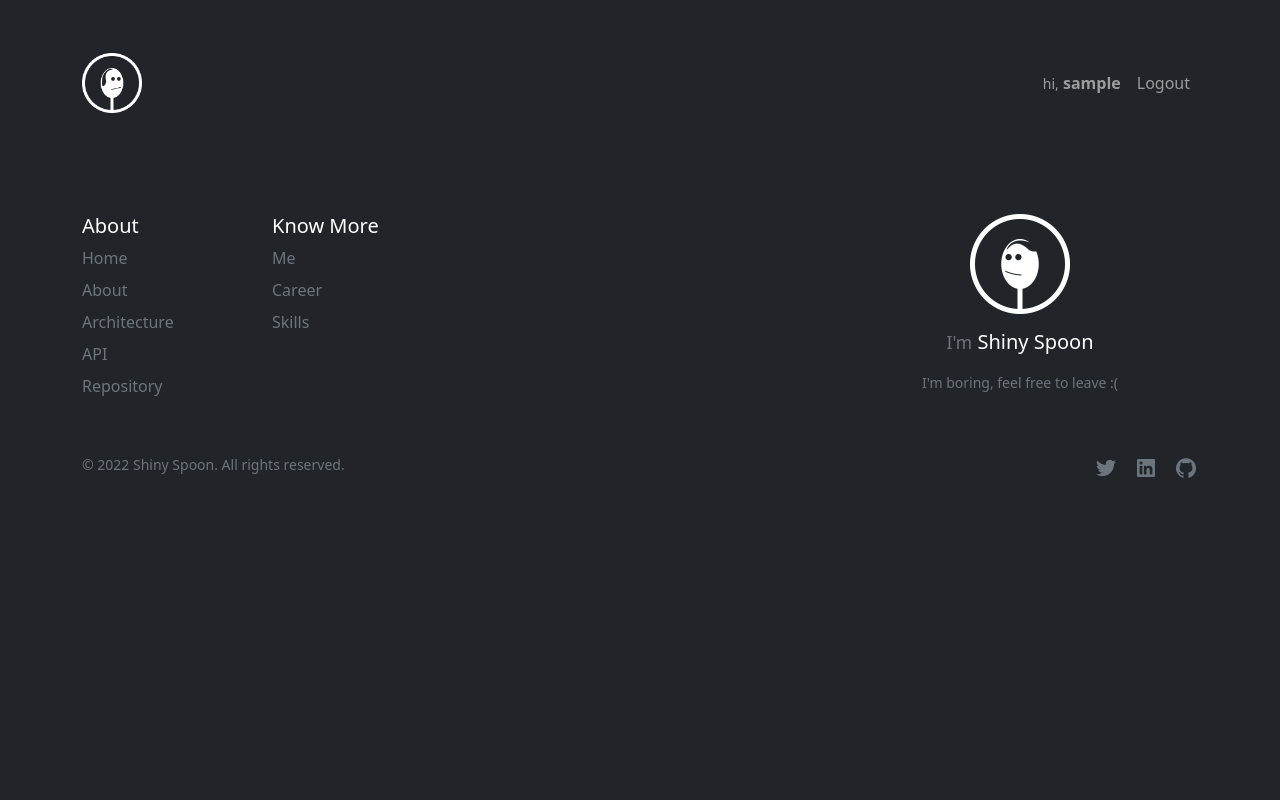
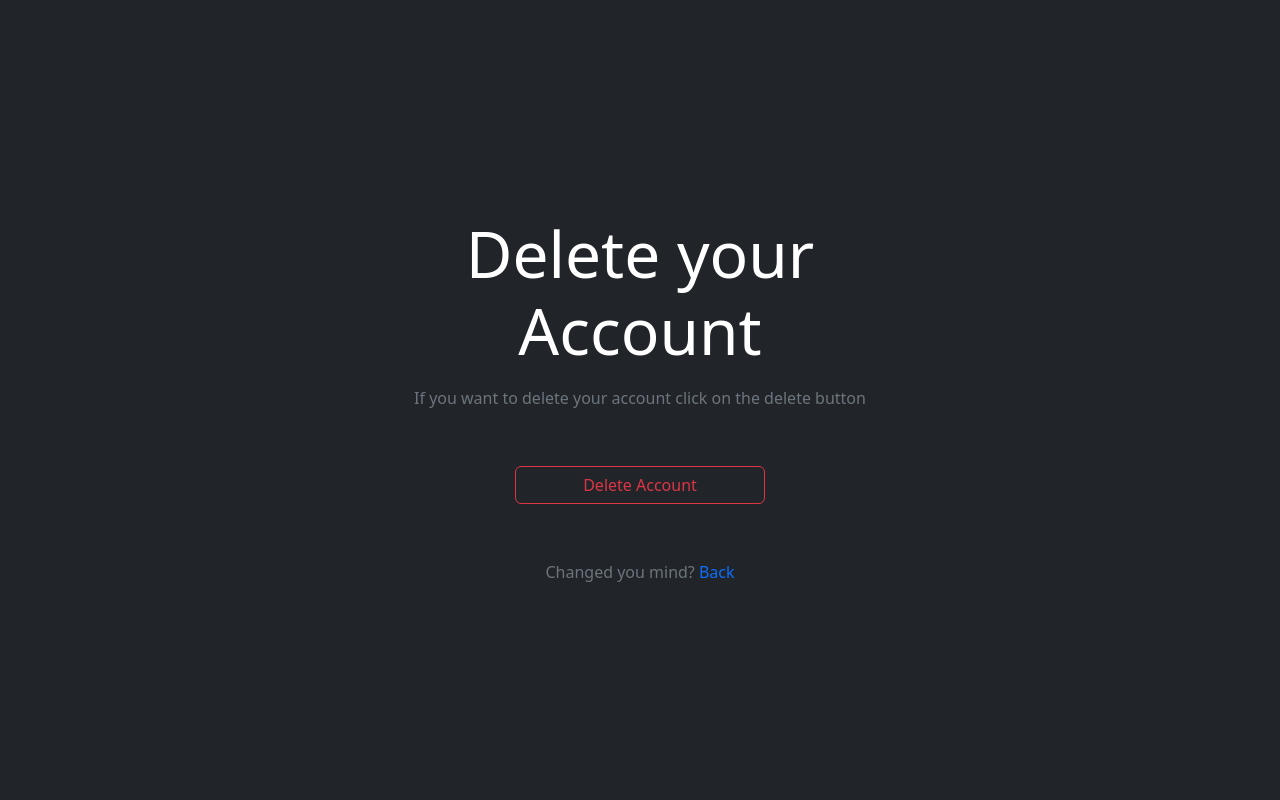
Before and after one commit to ary-na/shiny-spoon, a Flask app: page /delete-account in a window 1280 px wide. Run offline with Flask 2, Linux system fonts and the light colour scheme; the visitor is signed in with stand-in values (Sample User, id 1).

Commit message:
Added delete account functionality

```diff
--- a/ss/models.py
+++ b/ss/models.py
@@ -23,15 +23,20 @@ class Logins:
     def get_login(self, email):
         return requests.get(self.url + email).json()
 
-    # Update login
-    def update_login(self):
-        data = {}
-        return requests.put(self.url + 'update-login', params=data)
+    # Update login password
+    def update_login_password(self, email, username, new_password):
+        data = {'email': email, 'username': username, 'password': new_password}
+        requests.put(self.url + 'update-login-password', params=data)
+
+    # Update login profile image
+    def update_login_profile_image(self, email, username, new_img_key):
+        data = {'email': email, 'username': username, 'img_key': new_img_key}
+        requests.put(self.url + 'update-login-profile-image', params=data)
 
     # Delete login
-    def delete_login(self, email):
-        data = {}
-        return requests.delete(self.url + 'update-login', params=data)
+    def delete_login(self, email, username):
+        data = {'email': email, 'username': username}
+        return requests.delete(self.url + 'delete-login', params=data)
 
 
 # Posts
@@ -40,18 +45,19 @@ class Posts:
         self.url = 'http://127.0.0.1:8000/posts/'
 
     # Create post
-    def add_post(self, email, description, post_img_key):
-        data = {'email': email, 'description': description, 'post_img_key': post_img_key}
+    def add_post(self, email, username, user_profile_img_key, description, post_img_key):
+        data = {'email': email, 'username': username, 'user_profile_img_key': user_profile_img_key,
+                'description': description, 'post_img_key': post_img_key}
         requests.post(self.url + 'add-post', params=data)
 
     # Read post
     def get_post(self, email):
         return requests.get(self.url + email).json()
 
-    # Update post
-    def update_post(self):
-        data = {}
-        return requests.put(self.url + 'update-post', params=data)
+    # Update post active state
+    def update_post_active_state(self, email, date_time_utc):
+        data = {'email': email, 'date_time_utc': date_time_utc}
+        return requests.put(self.url + 'update-post-active-state', params=data)
 
     # Delete post
     def delete_post(self, email):
@@ -126,17 +132,17 @@ class CreatePostForm(FlaskForm):
     submit = SubmitField('Create')
 
 
-# Change password form
-class ChangePasswordForm(FlaskForm):
-    old_password = PasswordField('Old Password', validators=[InputRequired()])
-    new_password = PasswordField('New Password', validators=[InputRequired()])
-    submit = SubmitField('Submit')
+# Update Account form
+class UpdateAccountForm(FlaskForm):
+    old_password = PasswordField('Old Password')
+    new_password = PasswordField('New Password')
+    image = FileField('Update Image')
+    submit = SubmitField('Update')
 
 
-# Update profile image form
-class UpdateProfileImageForm(FlaskForm):
-    image = FileField('Add Image', validators=[InputRequired()])
-    submit = SubmitField('Update')
+# Delete Account form
+class DeleteAccountForm(FlaskForm):
+    submit = SubmitField('Delete Account')
 
 
 # Convert date time utc to local time
--- a/ss/templates/ss/account/delete.html
+++ b/ss/templates/ss/account/delete.html
@@ -3,4 +3,26 @@
 
 {% block content %}
 
+
+    <div class="hide-all position-absolute bg-dark top-0 bottom-0 vh-100 vw-100 d-flex align-items-center justify-content-center">
+        <div class="container w-50">
+            <form class="p-2" action="" method="post" enctype="multipart/form-data">
+                {{ form.csrf_token }}
+                <div class="m-3 text-center"><h3 class="display-3">Delete your Account</h3></div>
+                <div class="m-3 text-center text-muted"><p>If you want to delete your account click on the delete
+                    button</p></div>
+                <br/>
+                <div class="my-3 d-grid col-5 mx-auto">
+                    {{ form.submit(class_='btn btn-outline-danger') }}
+                </div>
+
+                <br/>
+                <div class="m-3 text-center text-secondary">Changed you mind?
+                    <a href="{{ url_for('views.user_account') }}" class="text-decoration-none link-primary">Back</a>
+                </div>
+            </form>
+        </div>
+    </div>
+
+
 {% endblock %}
--- a/ss/templates/ss/post/create.html
+++ b/ss/templates/ss/post/create.html
@@ -3,12 +3,11 @@
 
 {% block content %}
 
-
     <div class="hide-all position-absolute bg-dark top-0 bottom-0 vh-100 vw-100 d-flex align-items-center justify-content-center">
         <div class="container w-50">
             <form class="p-2" action="" method="post" enctype="multipart/form-data">
                 {{ form.csrf_token }}
-                        <div class="m-3 text-center"><h1 class="display-1">Create a Post</h1></div>
+                <div class="m-3 text-center"><h3 class="display-3">Create a Post</h3></div>
                 <br/>
                 <div class="m-3">
                     <div>{{ form.description.label(class_='form-label text-secondary') }}</div>
@@ -37,11 +36,10 @@
 
                 <br/>
                 <div class="m-3 text-center text-secondary">Don't feel like writing?
-                            <a href="/" class="text-decoration-none">Home</a>
+                    <a href="/" class="text-decoration-none link-primary">Home</a>
                 </div>
             </form>
         </div>
     </div>
 
-
 {% endblock %}
--- a/ss/views.py
+++ b/ss/views.py
@@ -1,9 +1,10 @@
 import uuid
 
-from flask import Blueprint, render_template, request, session, redirect, url_for
+from flask import Blueprint, render_template, request, session, redirect, url_for, flash
 
 from ss import login_required
-from ss.models import Weather, CreatePostForm, Utilities, Posts, Logins, convert_date_time_utc_to_local
+from ss.models import Weather, CreatePostForm, Utilities, Posts, Logins, convert_date_time_utc_to_local, \
+    UpdateAccountForm, DeleteAccountForm
 
 posts = Posts()
 logins = Logins()
@@ -44,17 +45,53 @@ def user_account():
 
 
 # Update account
-@views.route('/update-account')
+@views.route('/update-account', methods=['GET', 'POST'])
 @login_required
 def update_account():
-    return render_template('account/update.html')
+    form = UpdateAccountForm()
+    user = logins.get_login(session['email'])
+
+    if form.validate_on_submit():
+        old_password = form.old_password.data
+        new_password = form.new_password.data
+        image = request.files['image']
+
+        if not old_password and not new_password and not image:
+            flash('Input required', 'error')
+
+        if new_password and old_password and old_password == user[0]['password']:
+            logins.update_login_password(user[0]['email'], user[0]['username'], new_password)
+            flash('Password successfully changed', 'success')
+        elif old_password or new_password and old_password != user[0]['password']:
+            flash('Old password is incorrect', 'error')
+
+        if image:
+            profile_image_key = str(uuid.uuid4()) + image.filename
+            utilities.upload_profile_img(image, profile_image_key)
+            logins.update_login_profile_image(user[0]['email'], user[0]['username'], profile_image_key)
+            user = logins.get_login(session['email'])
+            flash('Profile image successfully updated', 'success')
+
+    return render_template('account/update.html', user=user[0], form=form,
+                           get_pre_signed_url_profile_img=utilities.get_pre_signed_url_profile_img)
 
 
 # Delete account
-@views.route('/delete-account')
+@views.route('/delete-account', methods=['GET', 'POST'])
 @login_required
 def delete_account():
-    return render_template('account/delete.html')
+    form = DeleteAccountForm()
+    if form.validate_on_submit():
+        user = logins.get_login(session['email'])
+        user_posts = posts.get_user_posts(user[0]['email'])
+
+        for post in user_posts:
+            posts.update_post_active_state(user[0]['email'], post['date_time_utc'])
+
+        logins.delete_login(user[0]['email'], user[0]['username'])
+        return redirect(url_for('auth.logout'))
+
+    return render_template('account/delete.html', form=form)
 
 
 # Create post
@@ -62,6 +99,7 @@ def delete_account():
 @login_required
 def create_post():
     form = CreatePostForm()
+    user = logins.get_login(session['email'])
 
     if form.validate_on_submit():
         description = form.description.data
@@ -72,7 +110,7 @@ def create_post():
             post_image_key = str(uuid.uuid4()) + image.filename
             utilities.upload_post_img(image, post_image_key)
 
-        posts.add_post(session.get('email'), description, post_image_key)
+        posts.add_post(user[0]['email'], user[0]['username'], user[0]['img_key'], description, post_image_key)
         return redirect(url_for('views.index'))
 
     return render_template('post/create.html', form=form)
```
Also changed, not shown: ss/templates/ss/index.html (+4 -4 lines). Lines whose indentation alone changed are shown as unchanged.
